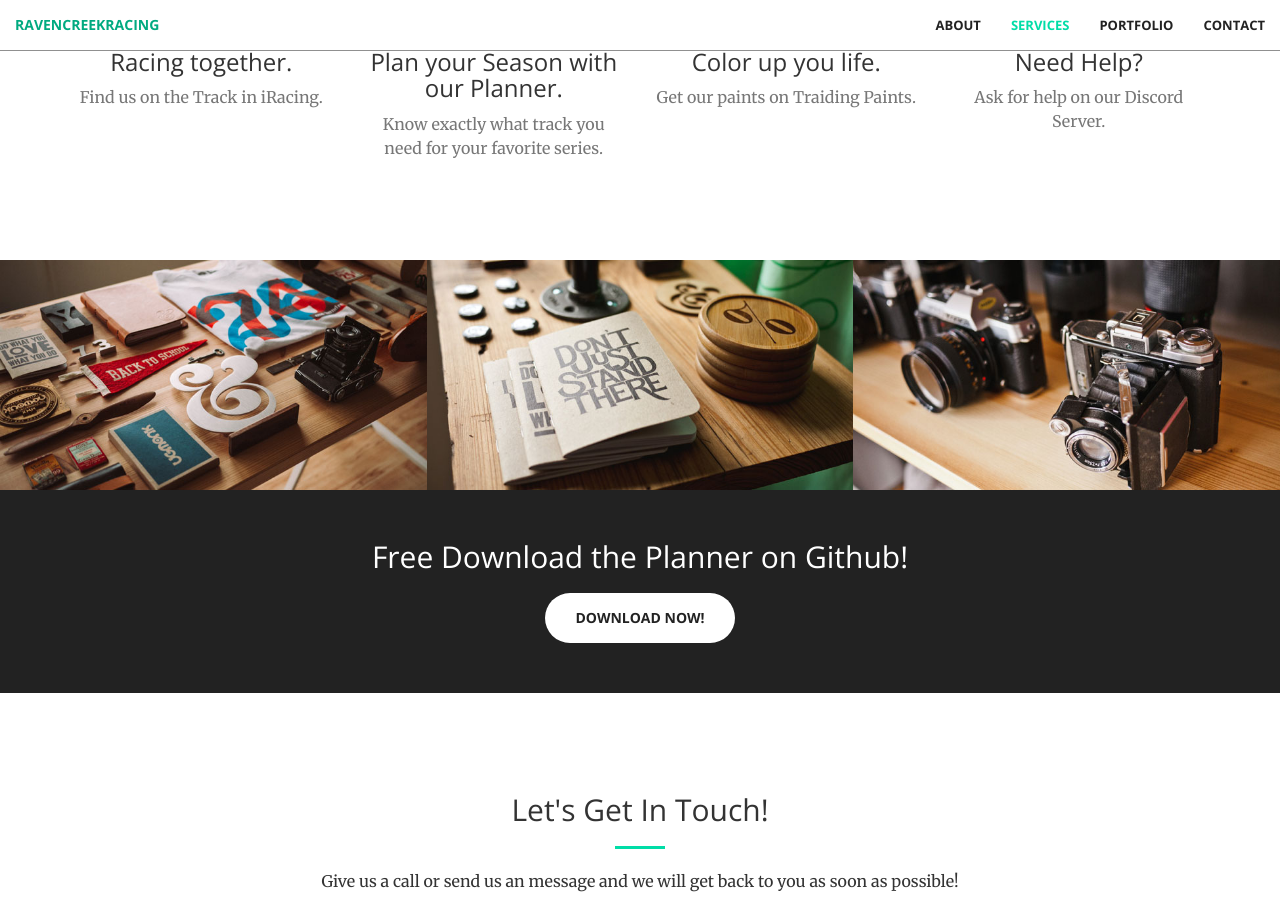
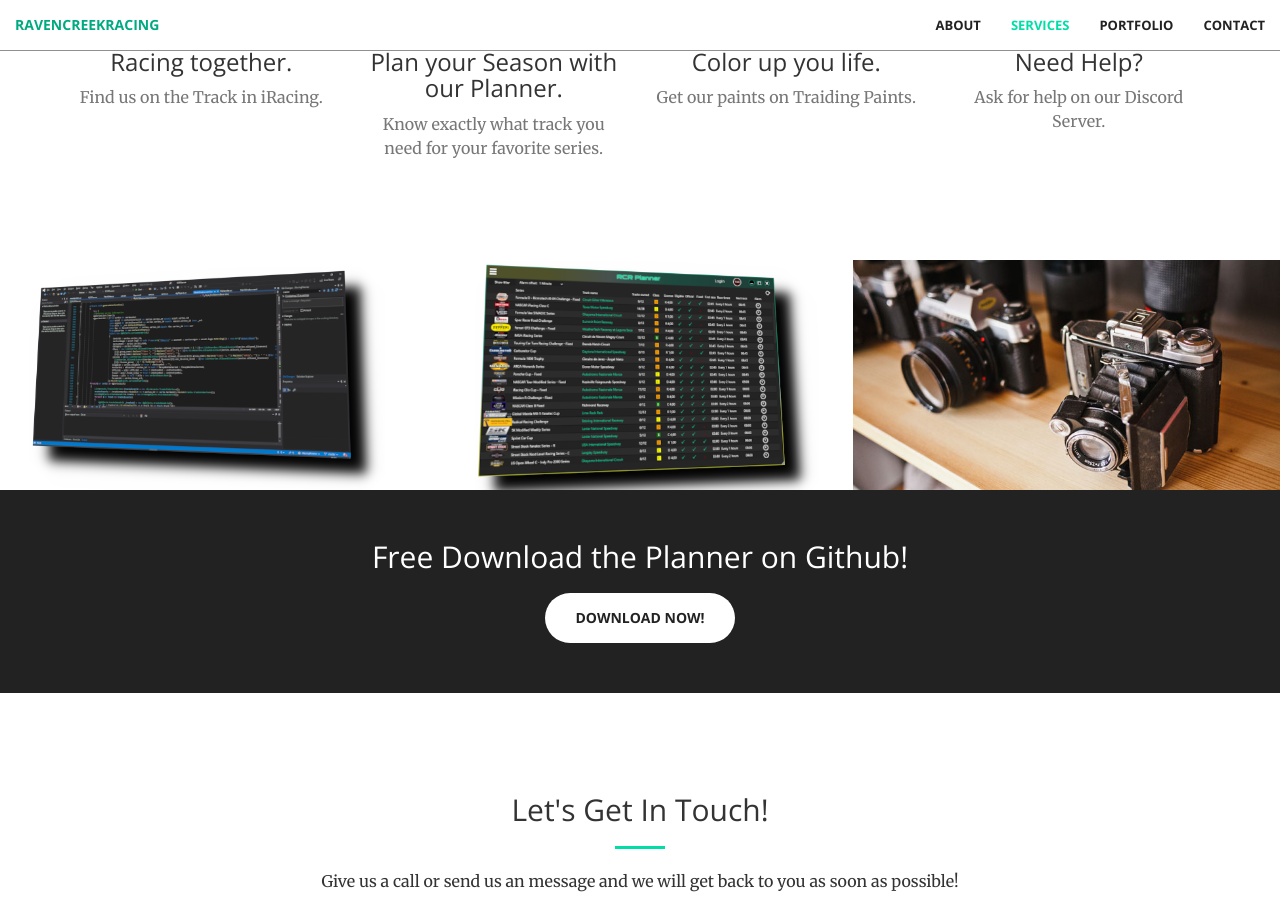
Before and after one commit to Firewolf1337/RCRPlanner, a Jekyll site: the page built from docs/index.html, in a window 1280 px wide and 900 px high, scrolled down 1465 px. Built offline with Jekyll 4.4.1, drawn with Linux system fonts in a browser that asks for light colours.

Commit message:
new porfolio pictures

```diff
--- a/docs/_includes/portfolio.html
+++ b/docs/_includes/portfolio.html
@@ -3,7 +3,7 @@
         <div class="row no-gutter">
             <div class="col-lg-4 col-sm-6">
                 <a href="https://github.com/Firewolf1337/RCRPlanner/" class="portfolio-box">
-                    <img src="img/portfolio/1.jpg" class="img-responsive" alt="">
+                    <img src="img/portfolio/1.png" class="img-responsive" alt="">
                     <div class="portfolio-box-caption">
                         <div class="portfolio-box-caption-content">
                             <div class="project-category text-faded">
@@ -18,7 +18,7 @@
             </div>
             <div class="col-lg-4 col-sm-6">
                 <a href="https://github.com/Firewolf1337/RCRPlanner/releases/latest" class="portfolio-box">
-                    <img src="img/portfolio/2.jpg" class="img-responsive" alt="">
+                    <img src="img/portfolio/2.png" class="img-responsive" alt="">
                     <div class="portfolio-box-caption">
                         <div class="portfolio-box-caption-content">
                             <div class="project-category text-faded">
```
Also changed, not shown: docs/img/portfolio/1.png (added), docs/img/portfolio/2.png (added).
